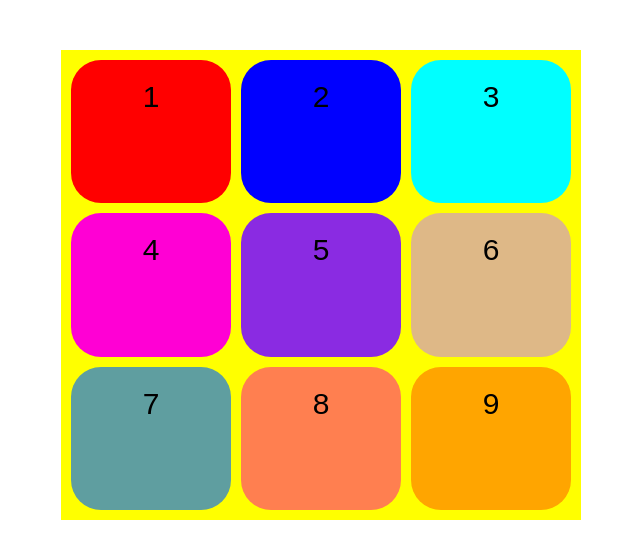
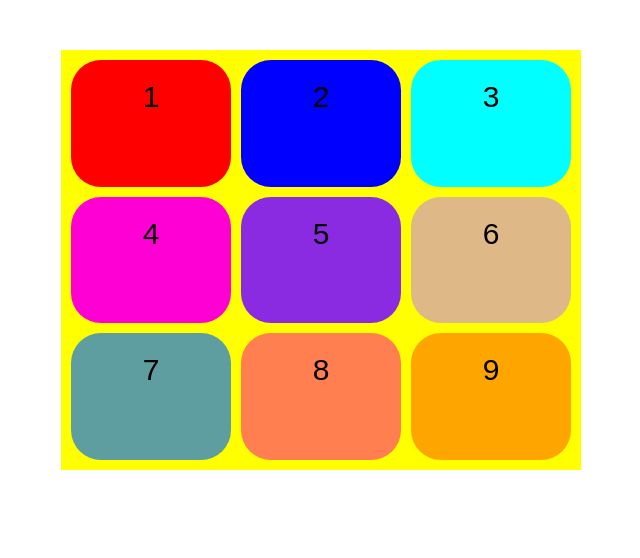
Before and after one commit to starboy1010/ESP_CSS, a plain HTML site: page esp flex box/new web page/cssgrid/practicegrid/cssgrid day 2/cssgridday2.html in a window 1280 px wide. Shown: the whole page, without its empty margins (319-959 px from the left). Drawn offline with Linux system fonts and the light colour scheme.

Commit message:
asth-indoflag

```diff
--- /dev/null
+++ b/esp flex box/new web page/cssgrid/practicegrid/cssgrid day 2/cssgrid day 3/cssgridday3.css
@@ -0,0 +1,24 @@
+.a{
+  background-color: orange;
+  height: 200px;
+  color: orange;
+}
+.c{
+  background-color: green;
+  height: 200px;
+  color: green;
+}
+#w{
+  background-color: white;
+  height: 200px;
+  justify-content: center;
+  align-items: center;
+  display: flex;
+}
+.bc{
+  width: 100%;
+  border: 2px solid black;
+}
+img{
+  height: 200px;
+}
--- a/esp flex box/new web page/cssgrid/practicegrid/cssgrid day 2/cssgridday2.css
+++ b/esp flex box/new web page/cssgrid/practicegrid/cssgrid day 2/cssgridday2.css
@@ -2,8 +2,8 @@
     display: grid;
     grid-template-columns:auto auto auto ;
     background-color: yellow;
-    height: 450px;
-    width: 500px;
+   height: 400px;
+   width: 500px;
    text-align: center;
     gap: 10px;
     padding: 10px;
@@ -20,5 +20,12 @@
   font-size: 30px;
   font-family: fantasy;
   border-radius: 30px;
-
 }
+.b{
+    background-color: pink;
+    text-align: center;
+  padding: 20px 0;
+  font-size: 30px;
+  font-family: fantasy;
+  border-radius: 30px;
+}
--- a/esp flex box/new web page/cssgrid/practicegrid/cssgrid day 2/cssgridday2.html
+++ b/esp flex box/new web page/cssgrid/practicegrid/cssgrid day 2/cssgridday2.html
@@ -15,7 +15,7 @@
             background-color: rgb(255, 0, 212);
         }
         #b{
-            background-color: blueviolet;
+            background-color:blueviolet
         }
         #n{
             background-color: burlywood;
@@ -38,13 +38,13 @@
 <body>
     <div id="re">
         <div class="a" id="z">1</div>
-        <div class="a" id="x">2</div>
+        <div class="b" id="x">2</div>
         <div class="a" id="c">3</div>
         <div class="a" id="v">4</div>
         <div class="a" id="b">5</div>
         <div class="a" id="n">6</div>
         <div class="a" id="m">7</div>
-        <div class="a" id="l">8</div>
+        <div class="b" id="l">8</div>
         <div class="a" id="k">9</div>
     </div>
 </body>
```
Also changed, not shown: esp flex box/new web page/cssgrid/practicegrid/cssgrid day 2/cssgrid day 3/cssgridday3.html (added, +16 -0 lines).
